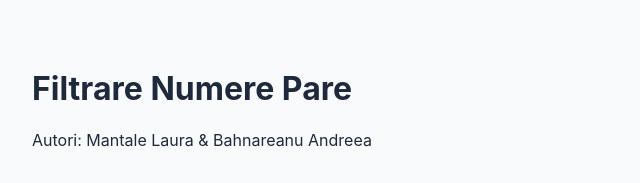
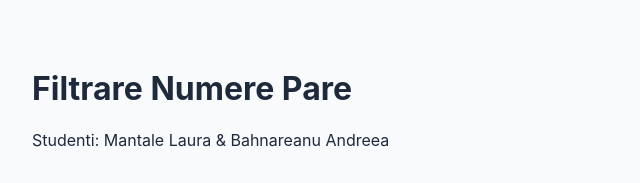
Before and after one commit to mihaelamantale75-png/tehnologii-web-proiect1, a plain HTML site: page index.html in a window 1280 px wide. Shown: the top 183 px of the page, 308-948 px from the left. Drawn offline with Linux system fonts and the light colour scheme.

Commit message:
Update index.html

```diff
--- a/index.html
+++ b/index.html
@@ -10,7 +10,7 @@
     <div class="app-wrapper">
         <header>
             <h1>Filtrare Numere Pare</h1>
-            <p>Autori: Mantale Laura & Bahnareanu Andreea</p>
+            <p>Studenti: Mantale Laura & Bahnareanu Andreea</p>
         </header>
 
         <main>
```
